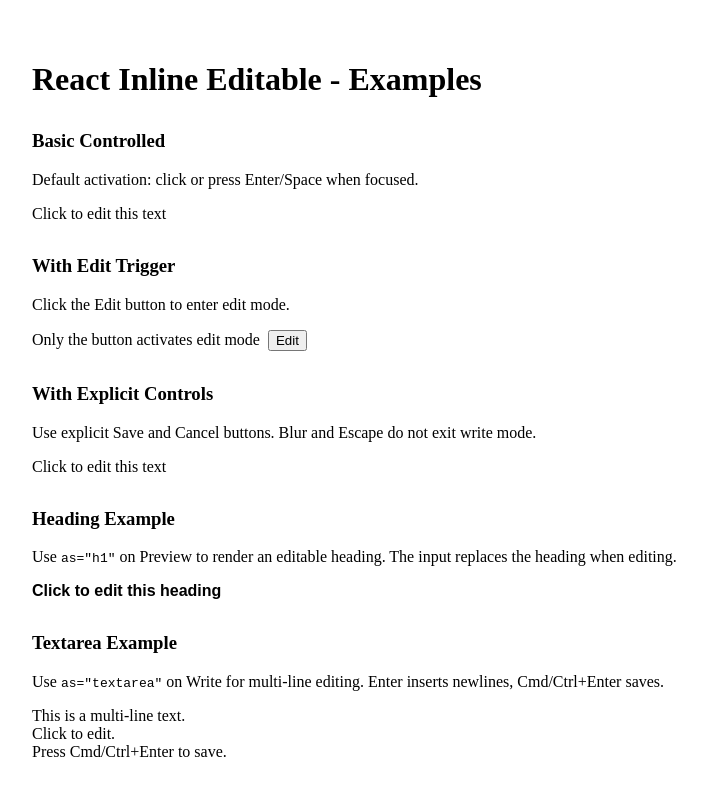
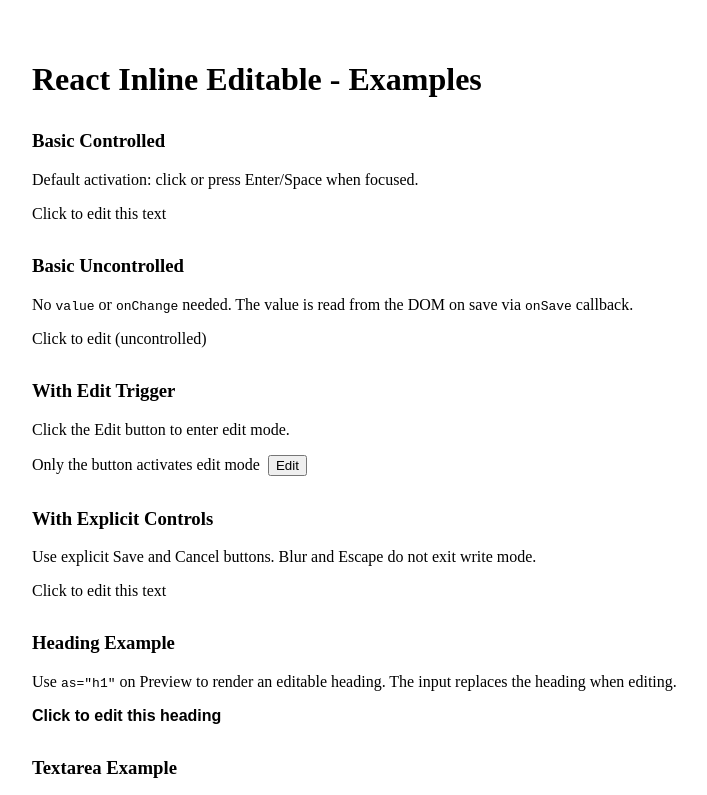
Before and after one commit to subhash-malireddy/react-inline-editable, a React (Vite) app in the folder packages/react-inline-editable/: page / in a window 1280 px wide. Shown: the top 795 px of the page, without its empty margins (8-715 px from the left). Built offline with nearby package versions, Linux system fonts and the light colour scheme.

Commit message:
Add BasicUncontrolled example to App component to demonstrate uncontrolled editing functionality.

```diff
--- a/packages/react-inline-editable/src/App.tsx
+++ b/packages/react-inline-editable/src/App.tsx
@@ -1,5 +1,6 @@
 import "./App.css";
 import { BasicControlled } from "./examples/core-examples/BasicControlled";
+import { BasicUncontrolled } from "./examples/core-examples/BasicUncontrolled";
 import { WithEditTrigger } from "./examples/core-examples/WithEditTrigger";
 import { WithExplicitControls } from "./examples/core-examples/WithExplicitControls";
 import { HeadingExample } from "./examples/core-examples/HeadingExample";
@@ -13,6 +14,10 @@
 
       <section style={{ marginTop: "2rem" }}>
         <BasicControlled />
+      </section>
+
+      <section style={{ marginTop: "2rem" }}>
+        <BasicUncontrolled />
       </section>
 
       <section style={{ marginTop: "2rem" }}>
--- /dev/null
+++ b/packages/react-inline-editable/src/examples/core-examples/BasicUncontrolled.tsx
@@ -0,0 +1,28 @@
+import { InlineEditable } from "@/index";
+import { useState } from "react";
+
+export function BasicUncontrolled() {
+  // Only track the committed value for display
+  const [displayValue, setDisplayValue] = useState(
+    "Click to edit (uncontrolled)"
+  );
+
+  return (
+    <div>
+      <h3>Basic Uncontrolled</h3>
+      <p>
+        No <code>value</code> or <code>onChange</code> needed. The value is read
+        from the DOM on save via <code>onSave</code> callback.
+      </p>
+      <InlineEditable
+        onSave={(newValue) => {
+          console.log("Saved:", newValue);
+          setDisplayValue(newValue);
+        }}
+      >
+        <InlineEditable.Preview>{displayValue}</InlineEditable.Preview>
+        <InlineEditable.Write defaultValue={displayValue} />
+      </InlineEditable>
+    </div>
+  );
+}
```
